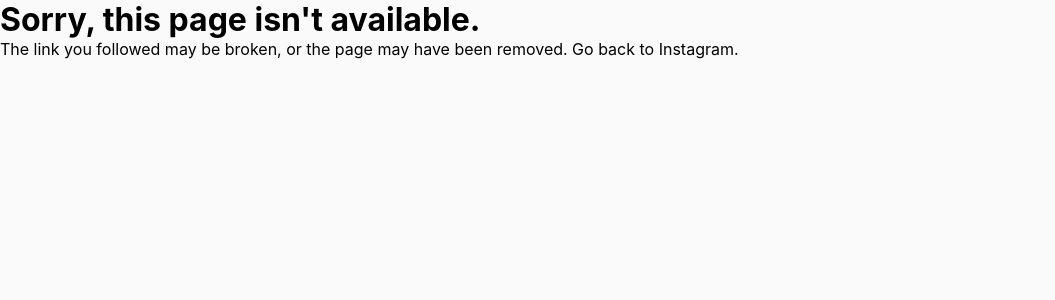
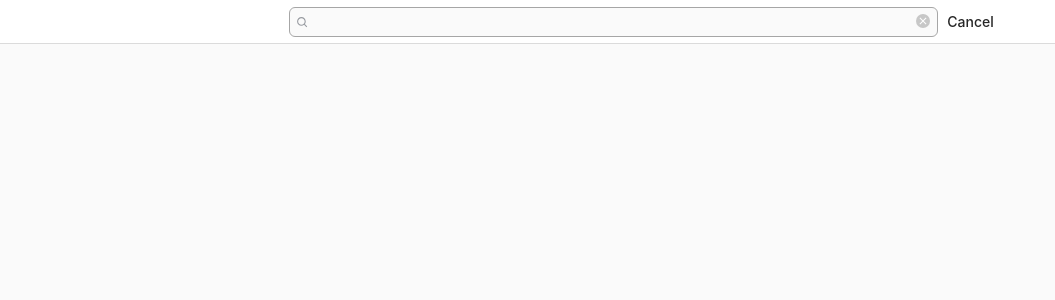
Before and after one commit to SmurtiranjanSahoo/instagram-clone, a React (Create React App) app: page /explore/search in a window 1280 px wide. Shown: the top 300 px of the page, without its empty margins (0-1055 px from the left). Built offline with nearby package versions, Linux system fonts and the light colour scheme.

Commit message:
explore search M

```diff
--- a/src/App.js
+++ b/src/App.js
@@ -21,6 +21,7 @@
 import Activity from "./Pages/Activity";
 import PostModal from "./Components/PostModal/PostModal";
 import Comments from "./Pages/Comments";
+import ExploreSearch from "./Pages/ExploreSearch";
 
 class App extends Component {
   constructor(props) {
@@ -57,6 +58,7 @@
           <Route exact path="/explore" component={Explore} />
           <Route exact path="/stories" component={StoryPlay} />
           <Route exact path="/accounts/activity" component={Activity} />
+          <Route exact path="/explore/search" component={ExploreSearch} />
           <Route exact path="/p/comments" component={Comments} />
 
           <Route exact path="/p/:postid">
--- /dev/null
+++ b/src/Components/HeaderNav/Searchbar/SearchExplore.js
@@ -0,0 +1,107 @@
+import React, { useState, useRef, useEffect } from "react";
+import "./Searchbar.css";
+import { Link } from "react-router-dom";
+import { BiSearch } from "react-icons/bi";
+import { MdClear } from "react-icons/md";
+
+const SearchExplore = ({ innerWidth }) => {
+  const [searchtext, setSearchtext] = useState("");
+  const [searchIcon, setSearchIcon] = useState("hidden");
+
+  const inputRef = useRef("");
+
+  useEffect(() => {
+    inputRef.current.focus();
+  }, []);
+
+  return (
+    <div
+      className="header-wrapper-m"
+      style={{
+        padding: "0 16px",
+      }}
+    >
+      <div
+        className="header-search-m"
+        style={{
+          width: innerWidth < 735 ? innerWidth - 32 : "703px",
+        }}
+      >
+        <span className="blocking-span-m">
+          <input
+            ref={inputRef}
+            style={{
+              width: innerWidth < 735 ? innerWidth - 86 : "649px",
+            }}
+            type="search"
+            value={searchtext}
+            onChange={(e) => {
+              setSearchtext(e.target.value);
+            }}
+            onBlur={(e) => {
+              e.target.value = "";
+            }}
+            onFocus={(e) => {
+              e.target.value = searchtext;
+              setSearchIcon("visible");
+            }}
+            onBlurCapture={() => {
+              setSearchIcon("hidden");
+            }}
+          />
+          <span
+            className="search-clear-m"
+            style={{
+              position: "absolute",
+              margin: "7px 0 0 -22px",
+            }}
+            onClick={() => {
+              setSearchtext("");
+            }}
+          >
+            <div
+              style={{
+                width: "14px",
+                height: "14px",
+                backgroundColor: "#c7c7c7",
+                borderRadius: "50%",
+                display: "flex",
+                justifyContent: "center",
+                alignItems: "center",
+                visibility: searchIcon,
+              }}
+            >
+              <MdClear
+                style={{
+                  color: "#ffffff",
+                  width: "12px",
+                  height: "12px",
+                }}
+              />
+            </div>
+          </span>
+          <span className="floating-searchicon-m">
+            <BiSearch
+              style={{
+                margin: "4px 5px 0 -3px",
+                height: "13px",
+                width: "13px",
+              }}
+            />
+          </span>
+          <span
+            style={{ fontSize: "14px", marginLeft: "13.5px" }}
+            className="floating-searchlabel-m"
+          >
+            {searchtext ? searchtext : "Search"}
+          </span>
+        </span>
+        <Link to="/explore" className="cancel-btn">
+          Cancel
+        </Link>
+      </div>
+    </div>
+  );
+};
+
+export default SearchExplore;
--- a/src/Components/HeaderNav/Searchbar/Searchbar.css
+++ b/src/Components/HeaderNav/Searchbar/Searchbar.css
@@ -6,7 +6,7 @@
   border: none;
   border: 1px solid #dbdbdb;
   outline: none;
-  border-radius: 3px;
+  border-radius: 6px;
   padding: 4px 12px 4px 22px;
 }
 .header-search-m input::-webkit-search-cancel-button {
@@ -19,8 +19,8 @@
   align-items: center;
 }
 
-.floating-searchlabel-m,
-.floating-searchicon-m {
+.floating-searchlabel-mx,
+.floating-searchicon-mx {
   color: #989ba1;
   position: absolute;
   pointer-events: none;
@@ -28,16 +28,38 @@
   top: calc(50% - 10px);
   font-size: 14px;
   font-weight: 400;
-  /* transition: 0.1s ease all; */
+}
+.header-search-m input:focus {
+  border: 1px solid #a6a6a6;
+}
+
+.cancel-btn {
+  width: 54px;
+  padding-left: 12px;
+  color: #262626;
+  font-size: 14px;
+  font-weight: 500;
+  display: flex;
+  justify-content: center;
+  align-items: center;
+  text-decoration: none;
+}
+.floating-searchlabel-m,
+.floating-searchicon-m {
+  color: #989ba1;
+  position: absolute;
+  pointer-events: none;
+  left: calc(50% - 54px);
+  top: calc(50% - 10px);
+  font-size: 14px;
+  font-weight: 400;
 }
 .header-search-m input:focus ~ .floating-searchlabel-m {
-  /* font-size: 14px; */
   color: #989ba1;
-  left: 25px;
+  left: 10px;
   display: none;
-  /* margin-bottom: 5px; */
 }
 .header-search-m input:focus ~ .floating-searchicon-m {
   color: #989ba1;
-  left: 25px;
+  left: 10px;
 }
--- a/src/Components/HeaderNav/Searchbar/Searchbar.js
+++ b/src/Components/HeaderNav/Searchbar/Searchbar.js
@@ -1,5 +1,7 @@
 import React, { useState } from "react";
 import "./Searchbar.css";
+import { Link } from "react-router-dom";
+
 import { BiSearch } from "react-icons/bi";
 import { MdClear } from "react-icons/md";
 
@@ -15,59 +17,14 @@
           width: innerWidth < 735 ? innerWidth : "735px",
         }}
       >
-        <span className="blocking-span-m">
+        <Link to="/explore/search" className="blocking-span-m">
           <input
             style={{
               width: innerWidth < 735 ? innerWidth - 32 : "703px",
             }}
-            type="search"
-            value={searchtext}
-            onChange={(e) => {
-              setSearchtext(e.target.value);
-            }}
-            onBlur={(e) => {
-              e.target.value = "";
-            }}
-            onFocus={(e) => {
-              e.target.value = searchtext;
-              setSearchIcon("visible");
-            }}
-            onBlurCapture={() => {
-              setSearchIcon("hidden");
-            }}
           />
-          <span
-            className="search-clear-m"
-            style={{
-              position: "absolute",
-              margin: "7px 0 0 -22px",
-            }}
-            onClick={() => {
-              setSearchtext("");
-            }}
-          >
-            <div
-              style={{
-                width: "14px",
-                height: "14px",
-                backgroundColor: "#c7c7c7",
-                borderRadius: "50%",
-                display: "flex",
-                justifyContent: "center",
-                alignItems: "center",
-                visibility: searchIcon,
-              }}
-            >
-              <MdClear
-                style={{
-                  color: "#ffffff",
-                  width: "12px",
-                  height: "12px",
-                }}
-              />
-            </div>
-          </span>
-          <span className="floating-searchicon-m">
+
+          <span className="floating-searchicon-mx">
             <BiSearch
               style={{
                 margin: "4px 5px 0 -3px",
@@ -78,11 +35,11 @@
           </span>
           <span
             style={{ fontSize: "14px", marginLeft: "13.5px" }}
-            className="floating-searchlabel-m"
+            className="floating-searchlabel-mx"
           >
             {searchtext ? searchtext : "Search"}
           </span>
-        </span>
+        </Link>
       </div>
     </div>
   );
--- /dev/null
+++ b/src/Pages/ExploreSearch.js
@@ -0,0 +1,22 @@
+import React, { useEffect, useState } from "react";
+import SearchExplore from "../Components/HeaderNav/Searchbar/SearchExplore";
+
+const ExploreSearch = () => {
+  const [innerWidth, setInnerWidth] = useState(window.innerWidth);
+
+  useEffect(() => {
+    const updateWindowDimensions = () => {
+      setInnerWidth(window.innerWidth);
+    };
+    window.addEventListener("resize", updateWindowDimensions);
+    return () => window.removeEventListener("resize", updateWindowDimensions);
+  }, []);
+
+  return (
+    <div>
+      <SearchExplore innerWidth={innerWidth} />
+    </div>
+  );
+};
+
+export default ExploreSearch;
```
